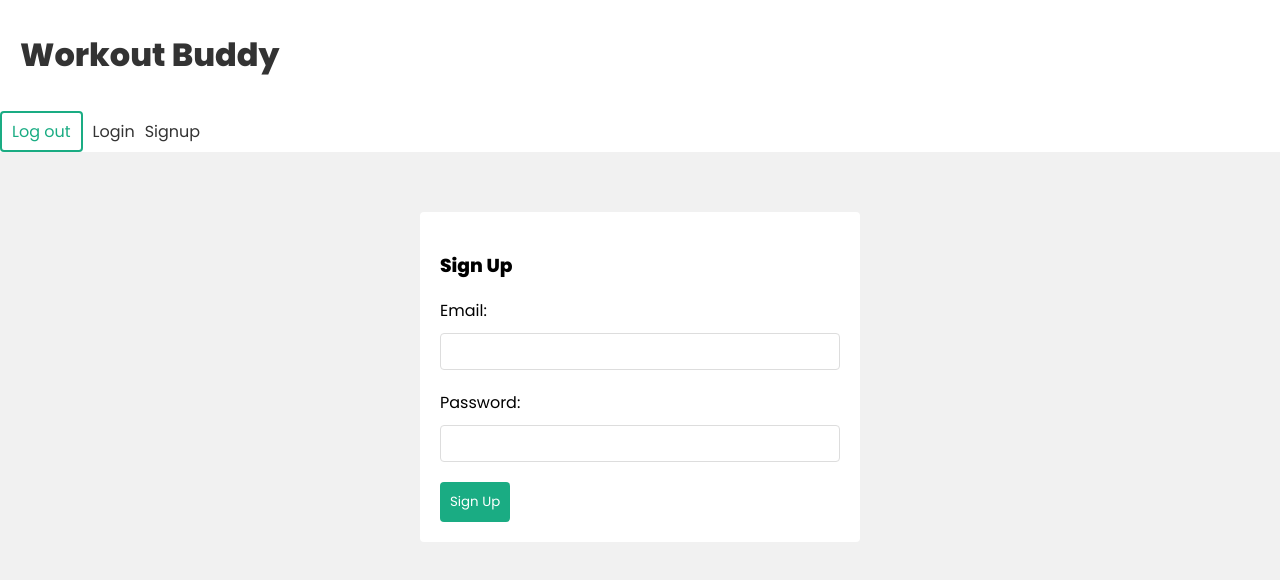
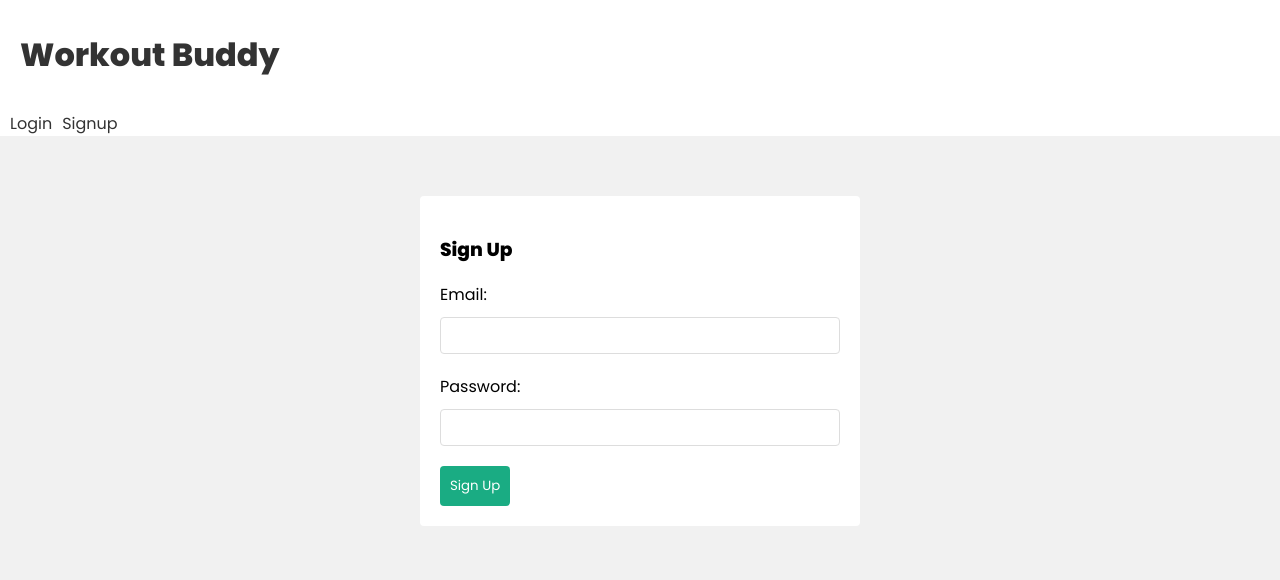
Before and after one commit to camreynolds/mern-auth, a React (Create React App) app in the folder frontend/: page /signup in a window 1280 px wide. Shown: the top 580 px of the page. Built offline with nearby package versions, Linux system fonts and the light colour scheme; the HTML template or start-up script is replaced by a standard one.

Commit message:
Lesson-users 13 - Setting the initial Auth status.

```diff
--- a/frontend/src/components/Navbar.js
+++ b/frontend/src/components/Navbar.js
@@ -2,9 +2,11 @@ import {Link} from "react-router-dom"
 
 //* hook
 import { useLogout } from "../hooks/useLogout"
+import useAuthContext from "../hooks/useAuthContext"
 
 const Navbar = () => {
   const {logout} = useLogout()
+  const {user} = useAuthContext()
 
   const handleClick = () =>{
     logout()
@@ -18,13 +20,18 @@ const Navbar = () => {
         </Link>
       </div>
       <nav>
+        {user && (
           <div>
+            {user.email}
             <button onClick={handleClick} >Log out</button>
           </div>
+        )}
+        {!user && (
           <div>
             <Link to="/login">Login</Link>
             <Link to="/signup">Signup</Link>
           </div>
+        )}
       </nav>
     </header>
   )
--- a/frontend/src/context/AuthContext.js
+++ b/frontend/src/context/AuthContext.js
@@ -1,4 +1,4 @@
-import {createContext, useReducer} from "react"
+import {createContext, useReducer, useEffect} from "react"
 
 export const AuthContext = createContext()
 
@@ -25,6 +25,14 @@ export const AuthContextProvider = ({children}) => {
     user: null
   })
 
+  useEffect( () => {
+    const user = JSON.parse(localStorage.getItem("user"))
+
+    if(user){
+      dispatch({type: "LOGIN", payload: user})
+    }
+  },[])
+
   console.log("Auth Context:", state);
 
   return(
```
Also changed, not shown: 1 other file (tests, documents, lock files or other folders). Lines whose indentation alone changed are shown as unchanged.
